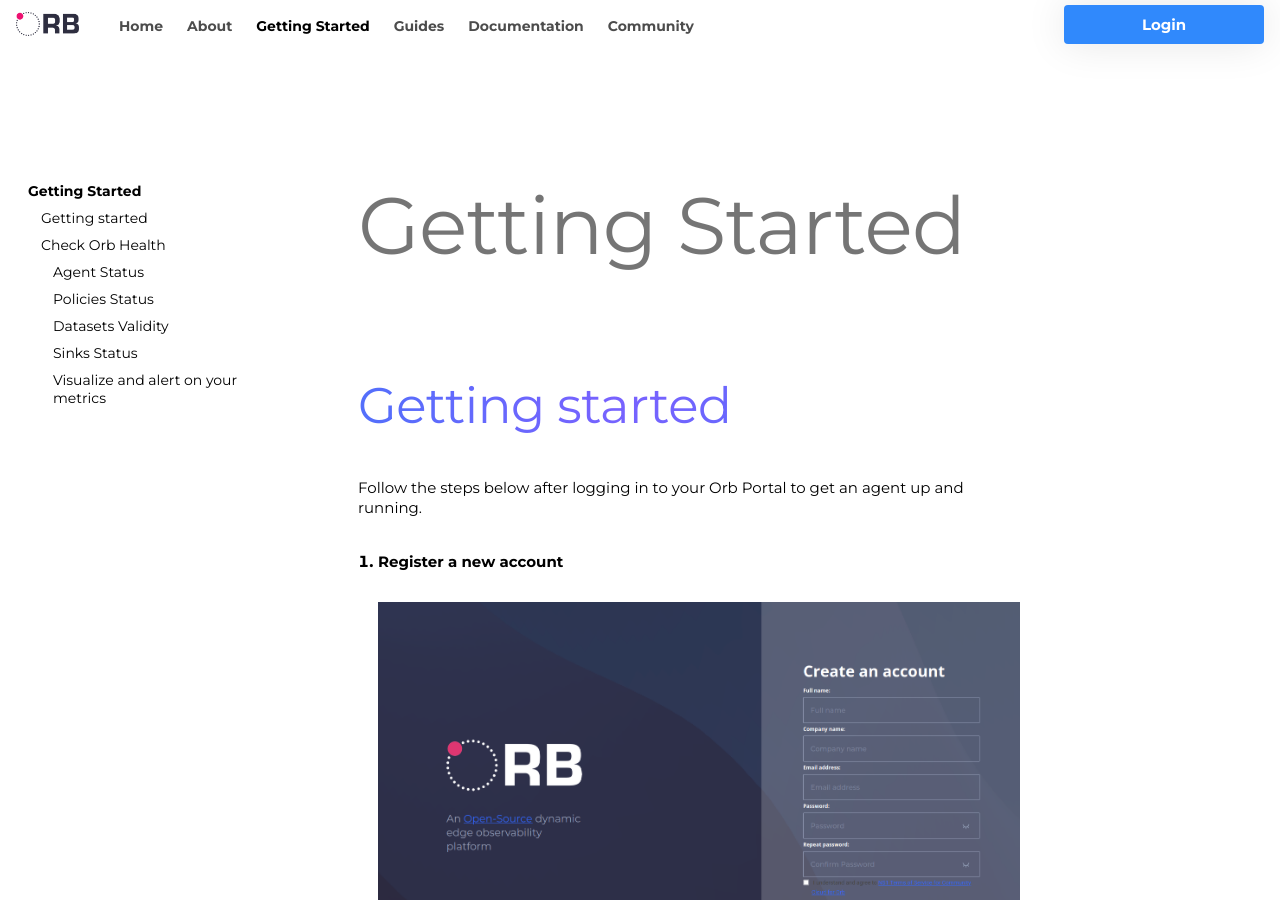
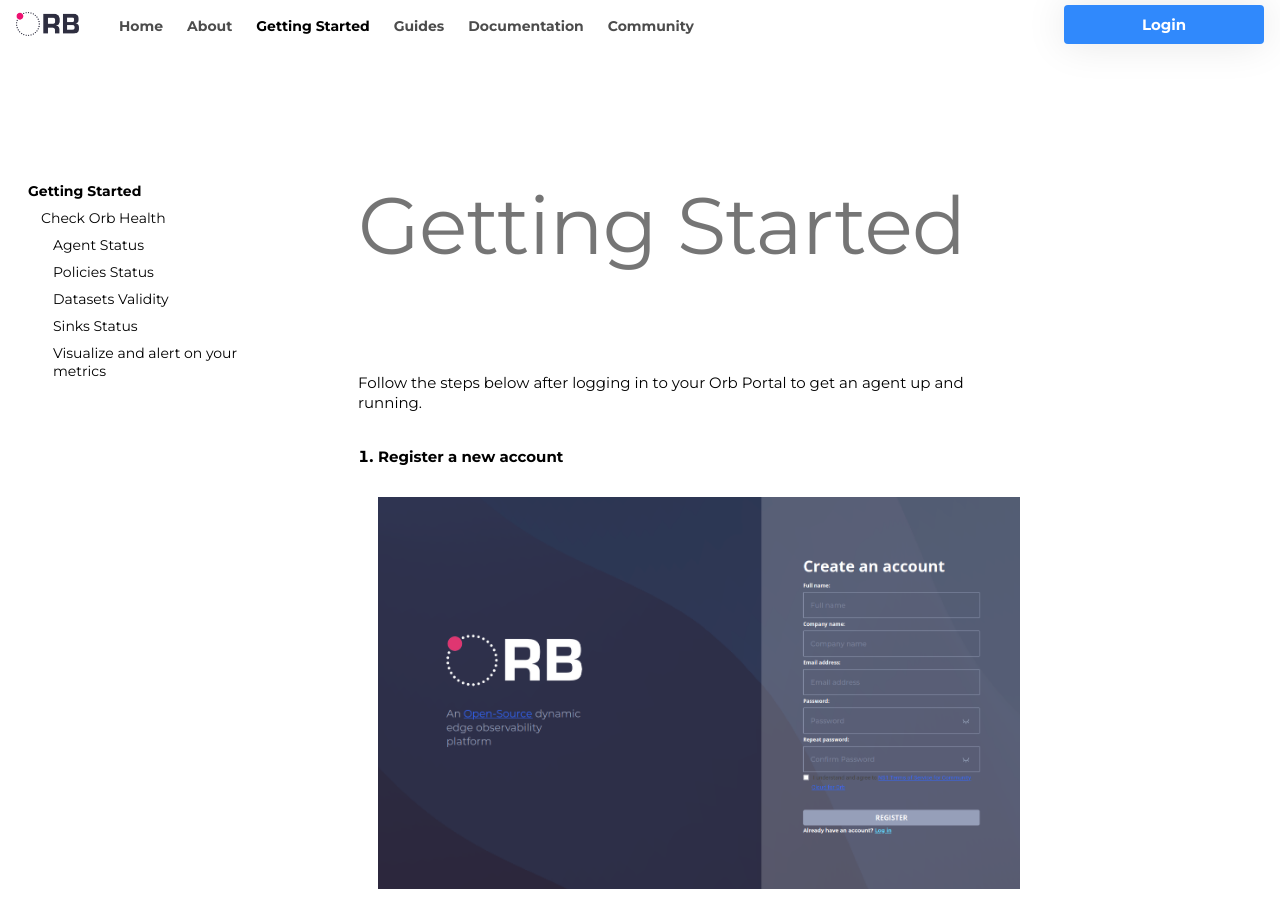
Before and after one commit to orb-community/orb-website, an MkDocs documentation site: the page built from docs/getting_started.md, in a window 1280 px wide and 900 px high. Built offline with MkDocs 1.6.1 and Material for MkDocs 9.7.7, drawn with Linux system fonts in a browser that asks for light colours.

Commit message:
getting started with h1 only

```diff
--- a/docs/getting_started.md
+++ b/docs/getting_started.md
@@ -1,5 +1,3 @@
-## Getting started
-
 Follow the steps below after logging in to your Orb Portal to get an agent up and running.
 
 1. Register a new account
```
